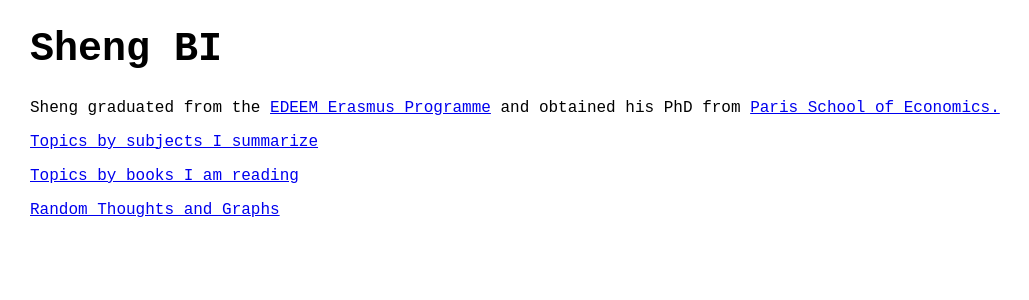
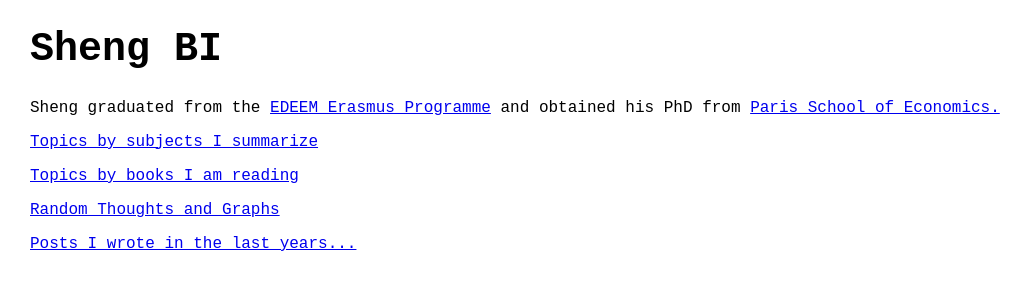
Before and after one commit to brbisheng/brbisheng.github.io, a Jekyll site: the page built from index.html, in a window 1280 px wide. Shown: the top 300 px of the page, without its empty margins (0-1029 px from the left). Built offline with Jekyll 4.4.1, drawn with Linux system fonts in a browser that asks for light colours; nearby versions of some CDN libraries.

Commit message:
Update index.html

```diff
--- a/index.html
+++ b/index.html
@@ -24,7 +24,10 @@ title: Assigned to default.html
 
 <p style = "text-indent:30px"><a href="/blog/topicsbybooks/">Topics by books I am reading</a></p>
 
-<p style = "text-indent:30px" ><a href="/blog/">Random Thoughts and Graphs</a></p>
+<p style = "text-indent:30px" ><a href="/blog/random/">Random Thoughts and Graphs</a></p>
+
+<p style = "text-indent:30px" ><a href="/blog/">Posts I wrote in the last years...</a></p>
+
 <!--by defautl, it will be looking for "/blog/index.html"-->
 
 <!--
```
